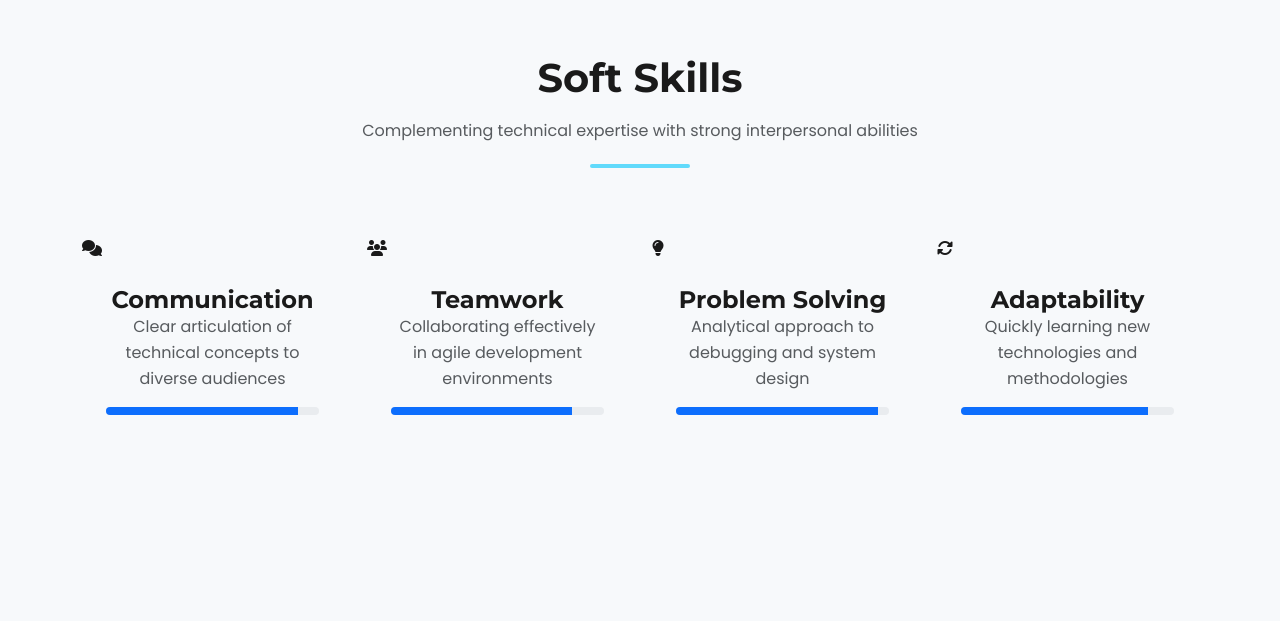
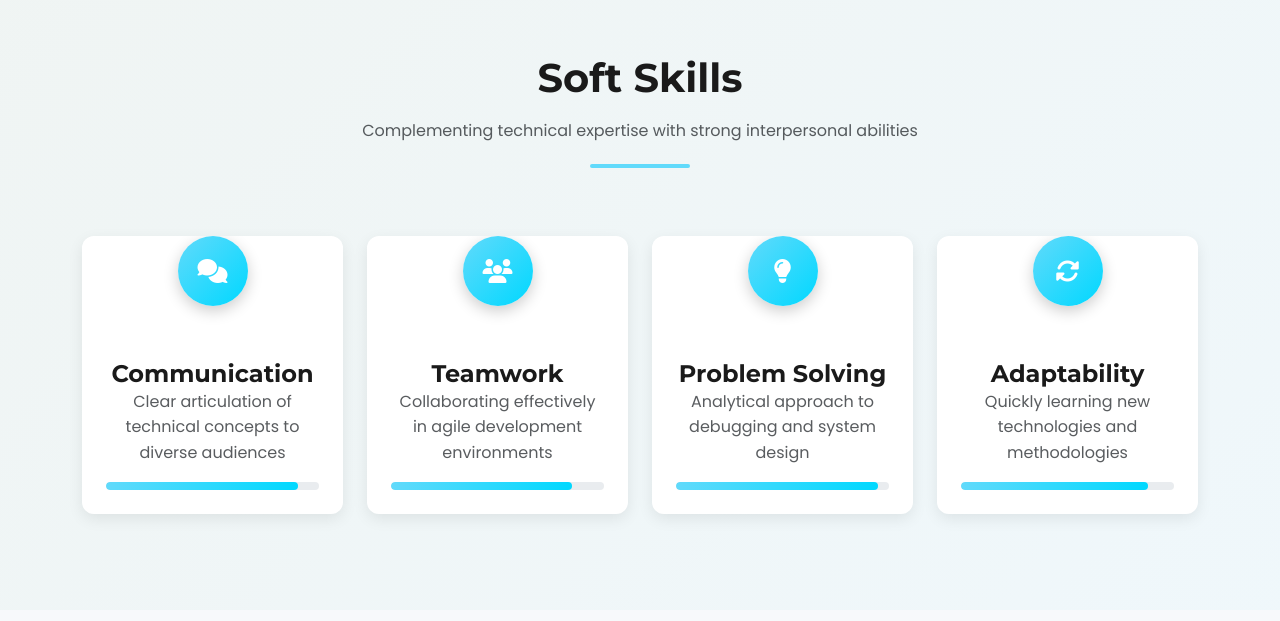
Before and after one commit to AnilaAnilaN/My-Portfolio, a plain HTML site: page index.html in a window 1280 px wide. Shown: the part 1639-2260 px from the top of the page. Drawn offline with nearby package versions, Linux system fonts and the light colour scheme.

Commit message:
styles for the soft skills section

```diff
--- a/anila.css
+++ b/anila.css
@@ -80,7 +80,7 @@ h1, h2, h3, h4, h5, .display-1, .display-2, .display-3, .display-4, .display-5,
   min-height: 100vh;
   display: flex;
   align-items: center;
-  padding-top: 100px;
+  padding-top: 95px;
   background: linear-gradient(135deg, rgba(71, 162, 72, 0.05) 0%, rgba(71, 162, 72, 0.02) 100%);
 }
 
@@ -574,3 +574,59 @@ footer hr {
     margin-bottom: 20px;
   }
 }
+
+/* Soft Skills Section Styles */
+#soft-skills {
+    background: linear-gradient(135deg, rgba(104, 160, 99, 0.05), rgba(97, 218, 251, 0.05));
+}
+
+.soft-skill-card {
+    background: var(--mern-card-light);
+    border-radius: 12px;
+    border: none;
+    transition: transform 0.3s ease, box-shadow 0.3s ease;
+    overflow: hidden;
+    position: relative;
+    box-shadow: 0 5px 15px rgba(0, 0, 0, 0.08);
+}
+
+.soft-skill-card:hover {
+    transform: translateY(-10px);
+    box-shadow: 0 12px 24px rgba(0, 0, 0, 0.15);
+}
+
+.skill-icon-container {
+    position: relative;
+    height: 80px;
+    margin-bottom: 20px;
+}
+
+.skill-icon {
+    position: absolute;
+    left: 50%;
+    transform: translateX(-50%);
+    width: 70px;
+    height: 70px;
+    background: linear-gradient(135deg, var(--mern-blue), var(--mern-dark-blue));
+    border-radius: 50%;
+    display: flex;
+    align-items: center;
+    justify-content: center;
+    color: white;
+    font-size: 24px;
+    box-shadow: 0 5px 15px rgba(0, 0, 0, 0.2);
+}
+
+.progress-bar {
+    background: linear-gradient(90deg, var(--mern-blue), var(--mern-dark-blue));
+    border-radius: 4px;
+}
+
+.dark-mode .soft-skill-card {
+    background: var(--mern-card-dark);
+    color: var(--mern-text-dark);
+}
+
+.dark-mode .soft-skill-card .card-text {
+    color: rgba(255, 255, 255, 0.7);
+}
```
